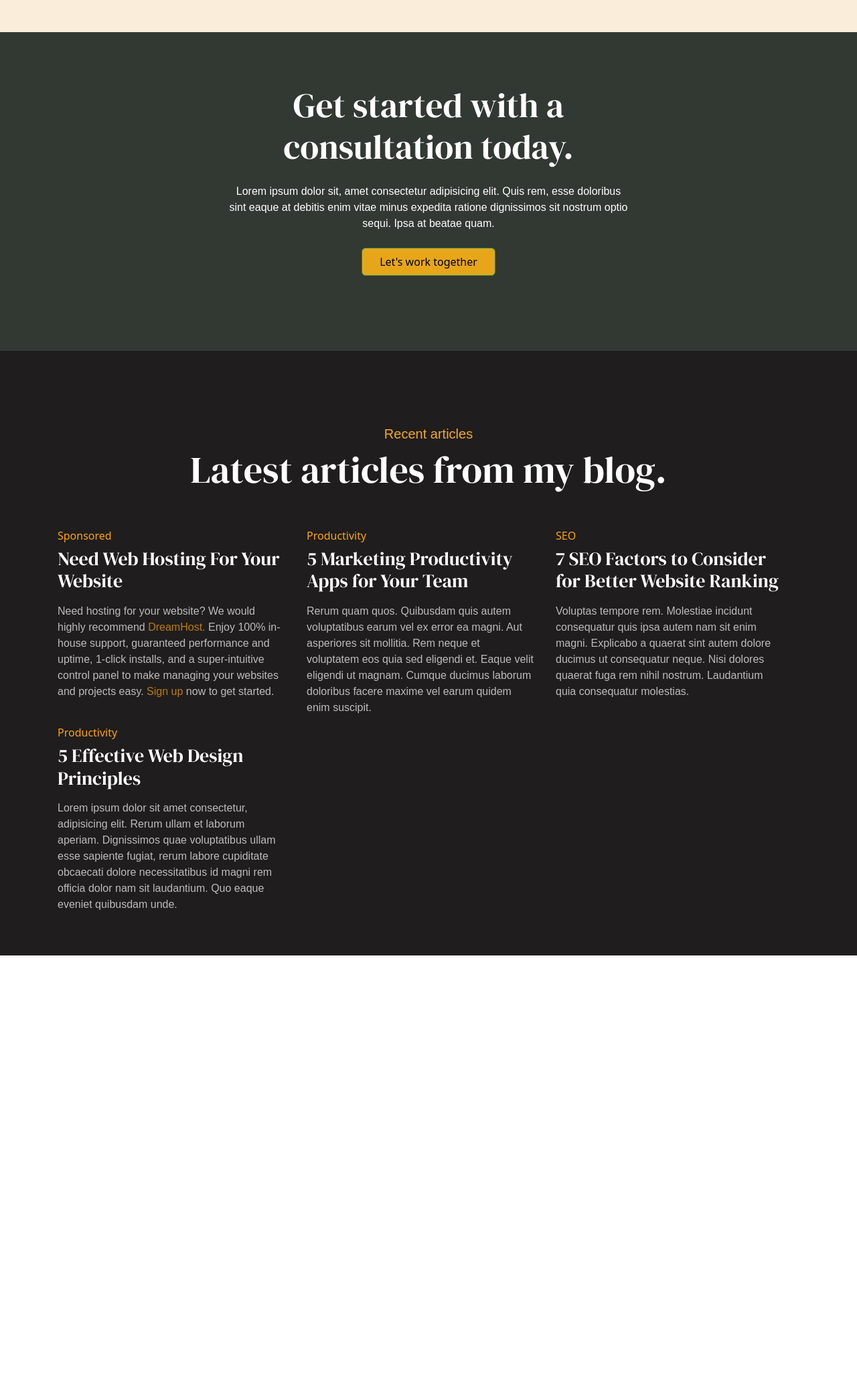
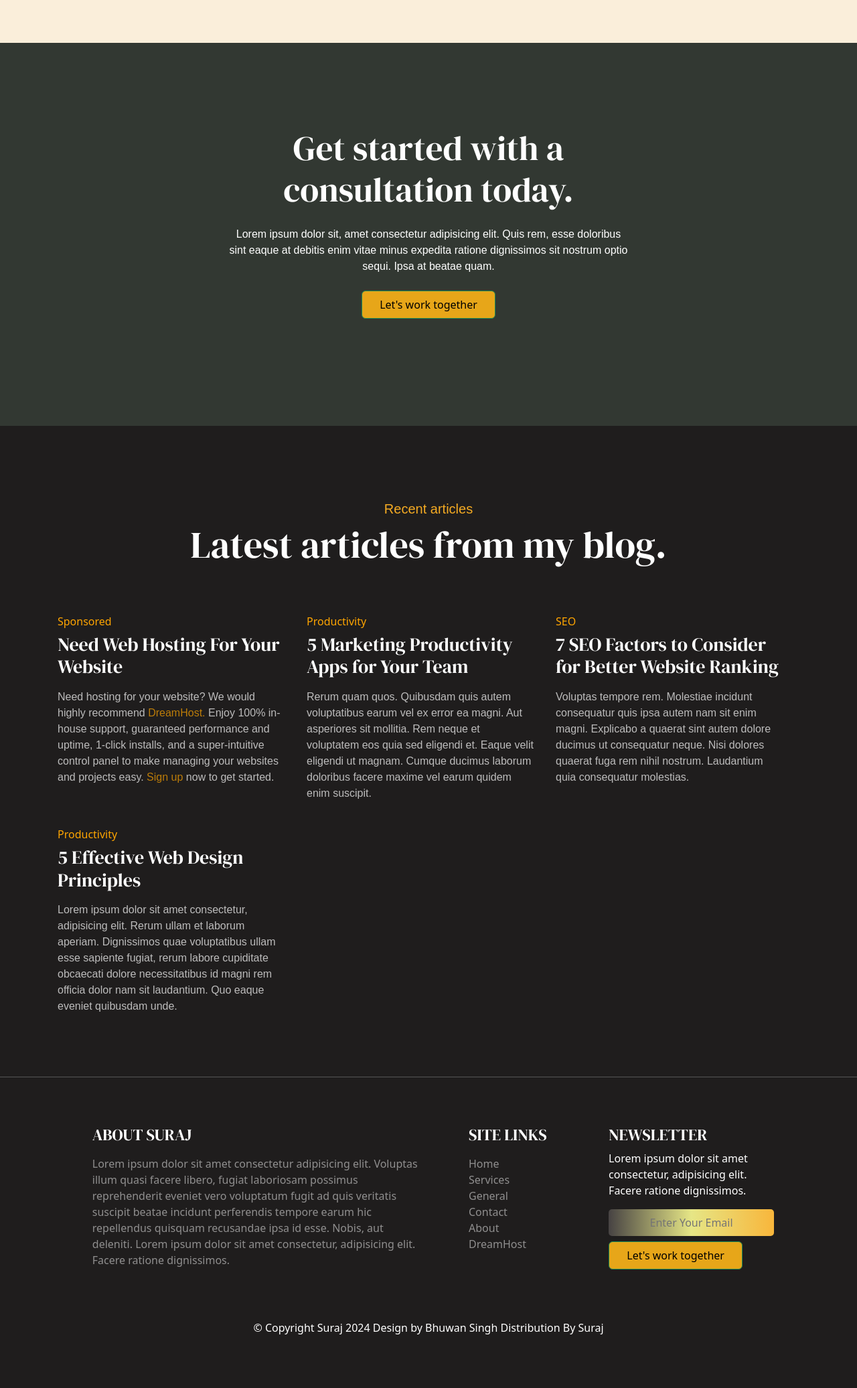
Before and after one commit to Bhuwan9818/suraj, a plain HTML site: page index.html in a window 1280 px wide. Shown: the part 4391-6464 px from the top of the page at 67% size. Before the commit the page ends 5818 px from the top, so only its background shows below. Drawn offline with nearby package versions, Linux system fonts and the light colour scheme.

Commit message:
section 10 end

```diff
--- a/index.html
+++ b/index.html
@@ -279,7 +279,7 @@
                         <div class="carousel-inner slide">
                             <div class="carousel-item active">
                                 <div class="row">
-                                    <div class="col-lg-4 d-block px-4">
+                                    <div class="col-lg-4 d-block px-4 mt-3">
                                         <p style="font-family: Roboto Flex, sans-serif ;">Molestiae incidunt consequatur
                                             quis ipsa autem nam sit enim magni. Voluptas
                                             tempore
@@ -299,7 +299,7 @@
                                             </div>
                                         </div>
                                     </div>
-                                    <div class="col-lg-4 px-4">
+                                    <div class="col-lg-4 px-4 mt-3">
                                         <p style="font-family: Roboto Flex, sans-serif ;">
                                             Voluptas tempore rem. Molestiae incidunt consequatur quis ipsa autem nam sit
                                             enim magni. Explicabo a quaerat sint autem dolore ducimus ut consequatur
@@ -316,7 +316,7 @@
                                             </div>
                                         </div>
                                     </div>
-                                    <div class="col-lg-4 px-4">
+                                    <div class="col-lg-4 px-4 mt-3">
                                         <p style="font-family: Roboto Flex, sans-serif ;">
                                             Nisi dolores quaerat fuga rem nihil nostrum. Molestiae incidunt consequatur
                                             quis ipsa autem nam sit enim magni. Voluptas tempore rem. Laudantium quia
@@ -337,7 +337,7 @@
                             </div>
                             <div class="carousel-item">
                                 <div class="row">
-                                    <div class="col-lg-4 d-block px-4">
+                                    <div class="col-lg-4 d-block px-4 mt-3 ">
                                         <p style="font-family: Roboto Flex, sans-serif ;">Molestiae incidunt consequatur
                                             quis ipsa autem nam sit enim magni. Voluptas
                                             tempore
@@ -356,7 +356,7 @@
                                             </div>
                                         </div>
                                     </div>
-                                    <div class="col-lg-4 px-4">
+                                    <div class="col-lg-4 px-4 mt-3">
                                         <p style="font-family: Roboto Flex, sans-serif ;">
                                             Nisi dolores quaerat fuga rem nihil nostrum. Molestiae incidunt consequatur
                                             quis ipsa autem nam sit enim magni. Voluptas tempore rem. Laudantium quia
@@ -372,7 +372,7 @@
                                             </div>
                                         </div>
                                     </div>
-                                    <div class="col-lg-4 px-4">
+                                    <div class="col-lg-4 px-4 mt-3">
                                         <p style="font-family: Roboto Flex, sans-serif ;">
                                             Voluptas tempore rem. Molestiae incidunt consequatur quis ipsa autem nam sit
                                             enim magni. Explicabo a quaerat sint autem dolore ducimus ut consequatur
@@ -415,10 +415,12 @@
     <section class="clients1">
         <div class="container">
             <div class="row" style="text-align: center; padding-bottom: 10%;">
-                <div class="new6" style="padding-top: 7%;">
+                <div class="new6 mt-5 mb-5" style="padding-top: 7%;">
+                    <div class="font6">
                     <h1 style="font-family: DM Serif Display, serif; font-size: 320%; color: white;">Get started with a
                         <br> consultation today.
                     </h1>
+                    </div>
                     <p style="color: white; font-family:Roboto Flex, sans-serif; max-width: 600px; word-wrap: break-word; margin: auto;"
                         class="mt-4">
                         Lorem ipsum dolor sit, amet consectetur adipisicing elit. Quis rem, esse doloribus sint eaque at
@@ -438,8 +440,8 @@
     <!-- section 9  -->
     <section class="clients2">
         <div class="container">
-            <div class="row" style="padding-top: 10%;">
-                <div>
+            <div class="row" style="padding-top: 10%; padding-bottom: 4%;">
+                <div class="font6">
                     <h5 style="text-align: center; color: rgb(245, 171, 35); font-family: Roboto Flex, sans-serif;">
                         Recent articles
                     </h5>
@@ -448,8 +450,8 @@
                         Latest articles from my blog.
                     </h1>
                 </div>
-                <div class="row py-5">
-                    <div class="col-lg-4 d-block px-3">
+                <div class="row py-3 gy-4">
+                    <div class="col-xxl-3 col-lg-4 col-md-6 d-block px-3">
                         <h6 style="color: orange;">Sponsored</h6>
                         <h3 style="font-family: DM Serif Display, serif; color: white;">Need Web Hosting For Your
                             Website</h3>
@@ -462,7 +464,7 @@
                             now to get started.
                         </p>
                     </div>
-                    <div class="col-lg-4 px-3">
+                    <div class="col-xxl-3 col-lg-4 col-md-6 px-3">
                         <h6 style="color: orange;">Productivity</h6>
                         <h3 style="font-family: DM Serif Display, serif; color: white;">5 Marketing Productivity Apps
                             for Your Team</h3>
@@ -474,7 +476,7 @@
                             suscipit.
                         </p>
                     </div>
-                    <div class="col-lg-4 px-3">
+                    <div class="col-xxl-3 col-lg-4 col-md-6 px-3">
                         <h6 style="color: orange;">SEO</h6>
                         <h3 style="font-family: DM Serif Display, serif; color: white;">7 SEO Factors to Consider for
                             Better Website Ranking</h3>
@@ -486,7 +488,7 @@
                             consequatur molestias.
                         </p>
                     </div>
-                    <div class="col-lg-4 px-3">
+                    <div class="col-xxl-3 col-lg-4 col-md-6 px-3">
                         <h6 style="color: orange;">Productivity</h6>
                         <h3 style="font-family: DM Serif Display, serif; color: white;">5 Effective Web Design
                             Principles</h3>
@@ -502,6 +504,51 @@
             </div>
         </div>
     </section>
+    <hr style="color: white; width: 100%;">
+    <!-- section 9 ends here  -->
+    <!-- section 10 starts  -->
+    <section class="clients2">
+        <div class="container">
+            <div class="row gy-4z" style="padding-top: 20%; margin-top: -15%; padding-left: 5%; padding-right: 5%; padding-bottom: 5%;">
+                <div class="col-lg-6">
+                    <h4 style=" font-family: DM Serif Display, serif; color: white;">ABOUT SURAJ</h4>
+                    <p style="color: white; opacity: 0.5;" class="pt-2">
+                        Lorem ipsum dolor sit amet consectetur adipisicing elit. Voluptas illum quasi facere libero,
+                        fugiat laboriosam possimus reprehenderit eveniet vero voluptatum fugit ad quis veritatis
+                        suscipit beatae incidunt perferendis tempore earum hic repellendus quisquam recusandae ipsa id
+                        esse. Nobis, aut deleniti. Lorem ipsum dolor sit amet consectetur, adipisicing elit. Facere
+                        ratione dignissimos.
+                    </p>
+                </div>
+                <div class="col-lg-3 list1" style="color: white;">
+                    <h4 class="ms-5" style="font-family: DM Serif Display, serif;;">SITE LINKS</h4>
+                    <ul style="list-style-type: none;" class="ms-3 mt-3">
+                        <li href="#">Home</li>
+                        <li href="#">Services</li>
+                        <li href="#">General</li>
+                        <li href="#">Contact</li>
+                        <li href="#">About </li>
+                        <li href="#">DreamHost</li>
+                    </ul>
+                </div>
+                <div class="col-lg-3" style="color: white;">
+                    <h4 style="font-family: DM Serif Display, serif;;">NEWSLETTER</h4>
+                    <p>Lorem ipsum dolor sit amet consectetur, adipisicing elit. Facere ratione dignissimos.</p>
+                    <input type="text" placeholder="Enter Your Email" class="p-2 holder">
+                    <form class="d-flex mt-2" role="search">
+                        <button class="btn btn-outline-success p-2" type="submit"
+                            style="width: 200px; background-color: rgb(231, 166, 25); color: black;">Let's
+                            work together</button>
+                    </form>
+                </div>
+                <div class="mt-5 py-3" style="text-align: center; ">
+                    <h6 style="color: white;">© Copyright Suraj 2024 Design by Bhuwan Singh Distribution By Suraj</h6>
+                </div>
+            </div>
+        </div>
+    </section>
+    <!-- section 10 completed  -->
+     <!-- The End  -->
     <script src="https://cdn.jsdelivr.net/npm/bootstrap@5.3.3/dist/js/bootstrap.bundle.min.js"
         integrity="sha384-YvpcrYf0tY3lHB60NNkmXc5s9fDVZLESaAA55NDzOxhy9GkcIdslK1eN7N6jIeHz" crossorigin="anonymous">
         </script>
--- a/monica.css
+++ b/monica.css
@@ -243,3 +243,38 @@ a{
         padding: 12px;
     }
 }
+
+
+.holder{
+    text-align: center;
+    /* background-color: rgb(66, 57, 57); */
+    border-radius: 5px;
+    border: none;
+    background: linear-gradient(90deg,rgb(71, 67, 67),rgb(230, 230, 134),rgb(248, 182, 59));
+    transition: box-showdow 0.3s ease-in-out;
+    color: rgb(14, 13, 13);
+
+}
+
+
+/* media for section 9 */
+@media (max-width: 700px){
+    .gy-4{
+        padding-left: 5%;
+        padding-right: 5%;
+    }
+}
+/* section 9 media ends  */
+
+/* media for section 8 heading font change for small screen*/
+@media (max-width:500px){
+    .font6{
+        font-size: 80%;
+    }
+}
+
+@media (max-width:991px){
+    .list1{
+        margin-left: -45px;
+    }
+}
```
